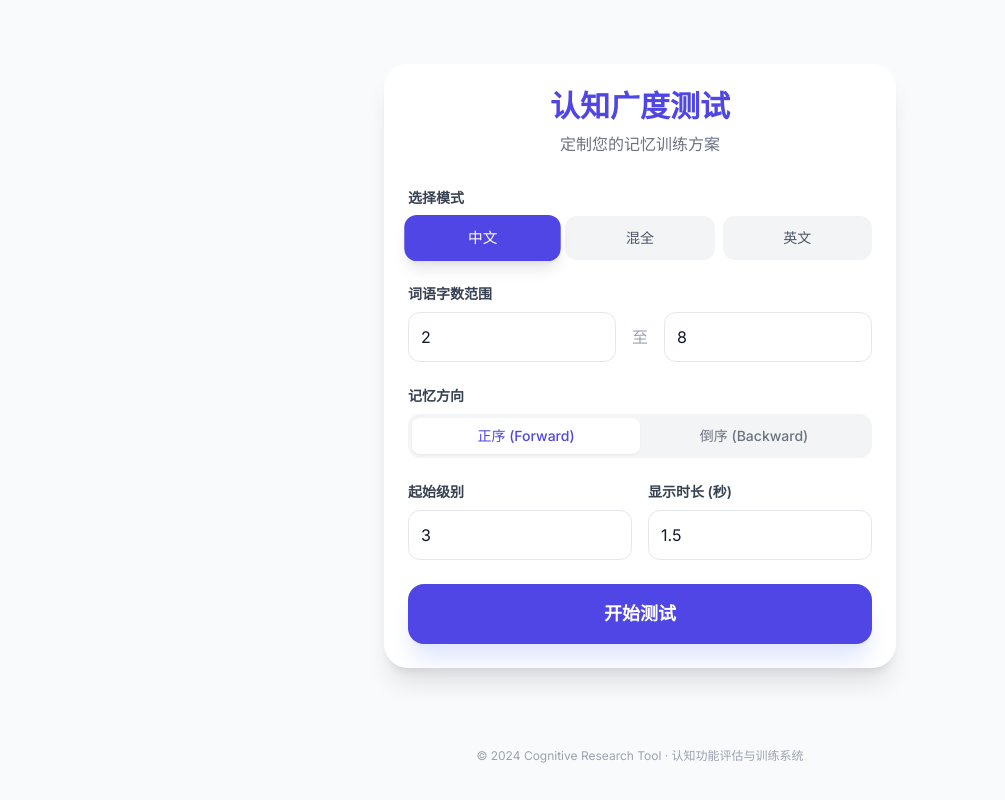
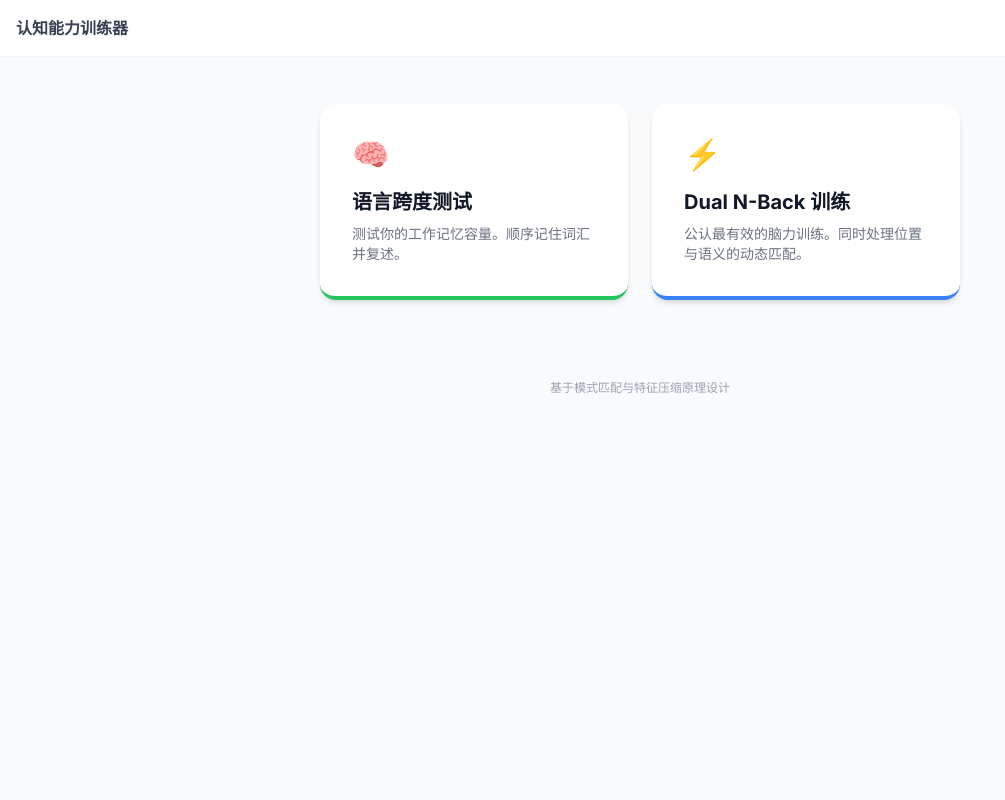
Before and after one commit to vabc123/verbal-span-test, a React (Vite) app: page / in a window 1280 px wide. Shown: the whole page, without its empty margins (0-1005 px from the left). Built offline with nearby package versions, Linux system fonts and the light colour scheme.

Commit message:
Refactor App component and add VerbalSpanTest

```diff
--- a/App.tsx
+++ b/App.tsx
@@ -1,153 +1,148 @@
+import React, { useState } from 'react';
+import { DualNBack } from './components/DualNBack';
+import { CHINESE_WORDS } from './constants';
 
-import React, { useState, useCallback } from 'react';
-import { AppState, TestMode, Direction, TestConfig, TestSession } from './types';
-import ConfigScreen from './components/ConfigScreen';
-import TestScreen from './components/TestScreen';
-import ResultScreen from './components/ResultScreen';
-import { getFilteredWords, getRandomSequence } from './services/wordGenerator';
+// --- 简单的语言跨度测试组件 (你之前的逻辑整合) ---
+const VerbalSpanTest: React.FC = () => {
+  const [sequence, setSequence] = useState<string[]>([]);
+  const [userInput, setUserInput] = useState("");
+  const [phase, setPhase] = useState<'start' | 'memorize' | 'input' | 'result'>('start');
+  const [currentWordIndex, setCurrentWordIndex] = useState(0);
+  const [level, setLevel] = useState(3);
 
-const App: React.FC = () => {
-  const [state, setState] = useState<AppState>(AppState.CONFIG);
-  const [config, setConfig] = useState<TestConfig>({
-    mode: TestMode.CHINESE,
-    minLen: 2,
-    maxLen: 8,
-    direction: Direction.FORWARD,
-    startLevel: 3,
-    duration: 1.5,
-  });
+  const startTest = () => {
+    const newSeq = Array.from({ length: level }, () =>
+      CHINESE_WORDS[Math.floor(Math.random() * CHINESE_WORDS.length)]
+    );
+    setSequence(newSeq);
+    setPhase('memorize');
+    setCurrentWordIndex(0);
 
-  const [session, setSession] = useState<TestSession>({
-    currentLevel: 3,
-    maxLevel: 0,
-    sequence: [],
-    userInput: [],
-    isCorrect: null,
-  });
-
-  const startTest = useCallback(() => {
-    const filtered = getFilteredWords(config);
-    if (filtered.length < session.currentLevel) {
-      alert(`词库不足，当前设置下只有 ${filtered.length} 个可用词，请放宽长度限制。`);
-      return;
-    }
-    const seq = getRandomSequence(filtered, session.currentLevel);
-    setSession(prev => ({ ...prev, sequence: seq, isCorrect: null, userInput: [] }));
-    setState(AppState.PREVIEW);
-  }, [config, session.currentLevel]);
-
-  const handleConfigStart = () => {
-    setSession(prev => ({ ...prev, currentLevel: config.startLevel, maxLevel: config.startLevel - 1 }));
-    startTest();
+    // 每 1.5 秒显示下一个词
+    const interval = setInterval(() => {
+      setCurrentWordIndex(prev => {
+        if (prev >= newSeq.length - 1) {
+          clearInterval(interval);
+          setTimeout(() => setPhase('input'), 1000);
+          return prev;
+        }
+        return prev + 1;
+      });
+    }, 1500);
   };
 
-  const handleTestFinish = (userInput: string[]) => {
-    const target = config.direction === Direction.BACKWARD
-      ? [...session.sequence].reverse()
-      : session.sequence;
-
-    // Normalize comparison (trim and lower case if english)
-    const normalize = (s: string) => s.trim().toLowerCase();
-    const isCorrect = userInput.length === target.length &&
-                      userInput.every((val, i) => normalize(val) === normalize(target[i]));
-
-    setSession(prev => ({
-      ...prev,
-      userInput,
-      isCorrect,
-      maxLevel: isCorrect ? Math.max(prev.maxLevel, prev.currentLevel) : prev.maxLevel
-    }));
-    setState(AppState.RESULT);
+  const checkResult = () => {
+    setPhase('result');
   };
 
-  const handleContinue = () => {
-    if (session.isCorrect) {
-      setSession(prev => ({ ...prev, currentLevel: prev.currentLevel + 1 }));
-    }
-    // We update currentLevel, then we need to trigger the word generation
-    // useEffect can be used, but manual state transition is cleaner here
-    // We'll let the user see the next level change in session then start
-    setState(AppState.CONFIG);
-    // Wait for a tick to ensure session updated if we were to auto-start
-    // But better to just go back and let them click or auto-trigger
-  };
+  return (
+    <div className="flex flex-col items-center p-6 text-center">
+      {phase === 'start' && (
+        <div className="space-y-4">
+          <h2 className="text-xl font-bold">顺序记忆跨度测试</h2>
+          <p className="text-gray-500">记住依次出现的词汇，最后按顺序输入。</p>
+          <div className="flex items-center justify-center gap-4">
+            <span>难度 (词汇量):</span>
+            <input type="number" value={level} onChange={e => setLevel(Number(e.target.value))} className="w-16 p-2 border rounded" />
+          </div>
+          <button onClick={startTest} className="bg-green-600 text-white px-8 py-2 rounded-full">开始</button>
+        </div>
+      )}
 
-  // Effect to auto-start after "Continue" if we want a flow
-  React.useEffect(() => {
-    if (state === AppState.CONFIG && session.isCorrect !== null) {
-       startTest();
-    }
-  }, [state, session.isCorrect, startTest]);
+      {phase === 'memorize' && (
+        <div className="text-4xl font-bold text-blue-600 animate-bounce">
+          {sequence[currentWordIndex]}
+        </div>
+      )}
 
-  return (
-    <div className="min-h-screen bg-gray-50 flex flex-col items-center py-8 px-4 sm:px-6">
-      <div className="w-full max-w-2xl">
-        {state === AppState.CONFIG && (
-          <ConfigScreen
-            config={config}
-            onUpdate={setConfig}
-            onStart={handleConfigStart}
+      {phase === 'input' && (
+        <div className="space-y-4 w-full max-w-sm">
+          <p className="font-bold">请输入你记得的词（空格分隔）:</p>
+          <textarea
+            className="w-full p-3 border-2 border-blue-300 rounded-lg"
+            rows={3}
+            value={userInput}
+            onChange={e => setUserInput(e.target.value)}
+            placeholder="苹果 太阳..."
           />
-        )}
+          <button onClick={checkResult} className="bg-blue-600 text-white px-8 py-2 rounded-lg w-full">提交答案</button>
+        </div>
+      )}
 
-        {(state === AppState.PREVIEW || state === AppState.DISPLAYING || state === AppState.RECALLING) && (
-          <div className="bg-white rounded-3xl shadow-xl overflow-hidden min-h-[500px]">
-             <div className="bg-indigo-600 p-4 flex justify-between items-center text-white">
-                <div className="flex items-center space-x-2">
-                    <span className="bg-indigo-400 px-2 py-1 rounded text-xs font-bold uppercase tracking-tighter">Level</span>
-                    <span className="text-xl font-black">{session.currentLevel}</span>
-                </div>
-                <div className="text-xs font-medium opacity-80">
-                    {config.direction === Direction.FORWARD ? '正序模式' : '倒序模式'}
-                </div>
-             </div>
-             <TestScreen
-               level={session.currentLevel}
-               config={config}
-               sequence={session.sequence}
-               onFinish={handleTestFinish}
-               onCancel={() => setState(AppState.CONFIG)}
-             />
+      {phase === 'result' && (
+        <div className="space-y-4">
+          <h2 className="text-2xl font-bold">测试结果</h2>
+          <div className="text-left bg-gray-100 p-4 rounded">
+            <p className="text-gray-600">正确答案: {sequence.join(' ')}</p>
+            <p className="text-blue-600">你的回答: {userInput}</p>
           </div>
-        )}
-
-        {state === AppState.RESULT && (
-          <ResultScreen
-            session={session}
-            config={config}
-            onContinue={handleContinue}
-            onRestart={() => {
-                setSession({
-                    currentLevel: config.startLevel,
-                    maxLevel: 0,
-                    sequence: [],
-                    userInput: [],
-                    isCorrect: null
-                });
-                setState(AppState.CONFIG);
-            }}
-          />
-        )}
-      </div>
-
-      {/* Footer Info */}
-      <footer className="mt-12 text-center text-gray-400 text-xs">
-        <p>© 2024 Cognitive Research Tool · 认知功能评估与训练系统</p>
-      </footer>
-
-      {/* Tailwind Animations */}
-      <style>{`
-        @keyframes fadeIn {
-          from { opacity: 0; transform: scale(0.95); }
-          to { opacity: 1; transform: scale(1); }
-        }
-        @keyframes slideUp {
-          from { opacity: 0; transform: translateY(20px); }
-          to { opacity: 1; transform: translateY(0); }
-        }
-      `}</style>
+          <button onClick={() => setPhase('start')} className="text-blue-600 underline">重新开始</button>
+        </div>
+      )}
     </div>
   );
 };
 
-export default App;
+// --- 主应用入口 ---
+export default function App() {
+  const [activeTab, setActiveTab] = useState<'menu' | 'nback' | 'span'>('menu');
+
+  return (
+    <div className="min-h-screen bg-gray-50">
+      {/* 顶部导航 */}
+      <nav className="bg-white shadow-sm p-4 flex justify-between items-center">
+        <h1 className="font-bold text-gray-700" onClick={() => setActiveTab('menu')} style={{cursor: 'pointer'}}>
+          认知能力训练器
+        </h1>
+        {activeTab !== 'menu' && (
+          <button
+            onClick={() => setActiveTab('menu')}
+            className="text-sm text-blue-600 font-medium"
+          >
+            返回主页
+          </button>
+        )}
+      </nav>
+
+      <main className="container mx-auto max-w-2xl py-8">
+        {activeTab === 'menu' && (
+          <div className="grid grid-cols-1 md:grid-cols-2 gap-6 p-4">
+            <div
+              onClick={() => setActiveTab('span')}
+              className="bg-white p-8 rounded-2xl shadow-md hover:shadow-xl transition cursor-pointer border-b-4 border-green-500"
+            >
+              <div className="text-3xl mb-4">🧠</div>
+              <h3 className="text-xl font-bold mb-2">语言跨度测试</h3>
+              <p className="text-gray-500 text-sm">测试你的工作记忆容量。顺序记住词汇并复述。</p>
+            </div>
+
+            <div
+              onClick={() => setActiveTab('nback')}
+              className="bg-white p-8 rounded-2xl shadow-md hover:shadow-xl transition cursor-pointer border-b-4 border-blue-500"
+            >
+              <div className="text-3xl mb-4">⚡</div>
+              <h3 className="text-xl font-bold mb-2">Dual N-Back 训练</h3>
+              <p className="text-gray-500 text-sm">公认最有效的脑力训练。同时处理位置与语义的动态匹配。</p>
+            </div>
+          </div>
+        )}
+
+        {activeTab === 'span' && (
+          <div className="bg-white rounded-3xl shadow-lg p-4">
+            <VerbalSpanTest />
+          </div>
+        )}
+
+        {activeTab === 'nback' && (
+          <div className="bg-white rounded-3xl shadow-lg p-2">
+            <DualNBack />
+          </div>
+        )}
+      </main>
+
+      <footer className="text-center py-8 text-gray-400 text-xs">
+        基于模式匹配与特征压缩原理设计
+      </footer>
+    </div>
+  );
+}
```
